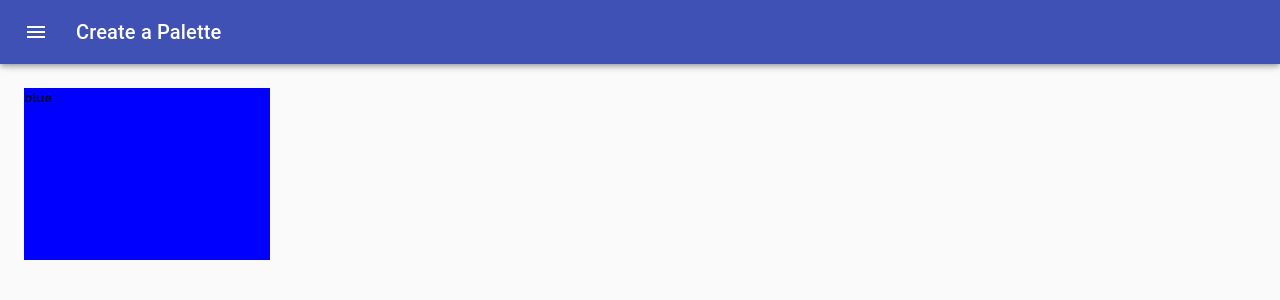
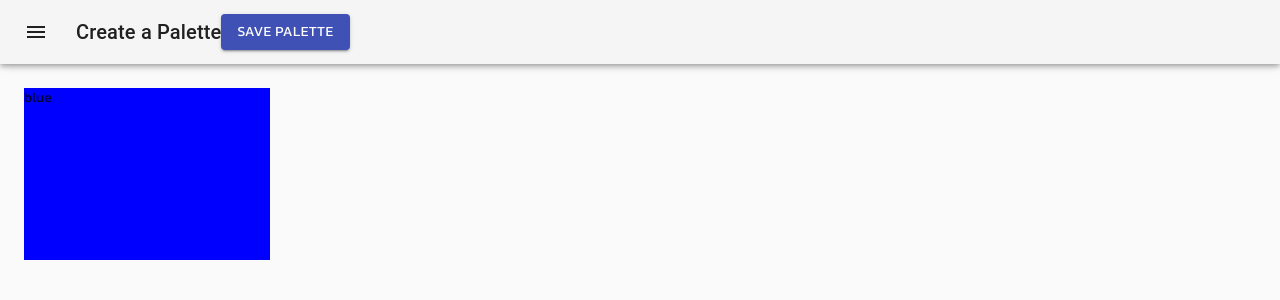
Before and after one commit to David-mwendwa/color-picker, a React (Create React App) app: page /palette/new in a window 1280 px wide. Shown: the top 300 px of the page. Built offline with nearby package versions, Linux system fonts and the light colour scheme.

Commit message:
feat: implement saving of new palettes

```diff
--- a/src/App.js
+++ b/src/App.js
@@ -11,7 +11,13 @@ import { generatePalette } from './ColorHelpers';
 import './App.css';
 
 class App extends Component {
-  findPalette = (id) => seedColors.find((palette) => palette.id === id);
+  state = { palettes: seedColors };
+
+  findPalette = (id) =>
+    this.state.palettes.find((palette) => palette.id === id);
+
+  savePalette = (newPalette) =>
+    this.setState({ palettes: [...this.state.palettes, newPalette] });
 
   render() {
     return (
@@ -19,13 +25,15 @@ class App extends Component {
         <Route
           exact
           path='/palette/new'
-          render={() => <NewPaletteForm />}
+          render={(routeProps) => (
+            <NewPaletteForm savePalette={this.savePalette} {...routeProps} />
+          )}
         />
         <Route
           exact
           path='/'
           render={(routeProps) => (
-            <PaletteList palettes={seedColors} {...routeProps} />
+            <PaletteList palettes={this.state.palettes} {...routeProps} />
           )}
         />
         <Route
--- a/src/NewPaletteForm.js
+++ b/src/NewPaletteForm.js
@@ -76,7 +76,7 @@ const styles = makeStyles((theme) => ({
   },
 }));
 
-const NewPaletteForm = () => {
+const NewPaletteForm = (props) => {
   const classes = styles();
   const theme = useTheme();
   const [open, setOpen] = useState(false);
@@ -117,11 +117,23 @@ const NewPaletteForm = () => {
     setNewName(e.target.value);
   };
 
+  const savePalette = () => {
+    let newName = "New Test Palette"
+    const newPalette = {
+      paletteName: newName,
+      id: newName.toLowerCase().replace(/\s/g, '-'),
+      colors: colors,
+    };
+    props.savePalette(newPalette);
+    props.history.push('/')
+  };
+
   return (
     <div className={classes.root}>
       <CssBaseline />
       <AppBar
         position='fixed'
+        color='default'
         className={clsx(classes.appBar, {
           [classes.appBarShift]: open,
         })}>
@@ -137,6 +149,12 @@ const NewPaletteForm = () => {
           <Typography variant='h6' noWrap>
             Create a Palette
           </Typography>
+          <Button
+            variant='contained'
+            color='primary'
+            onClick={savePalette}>
+            Save Palette
+          </Button>
         </Toolbar>
       </AppBar>
       <Drawer
```
